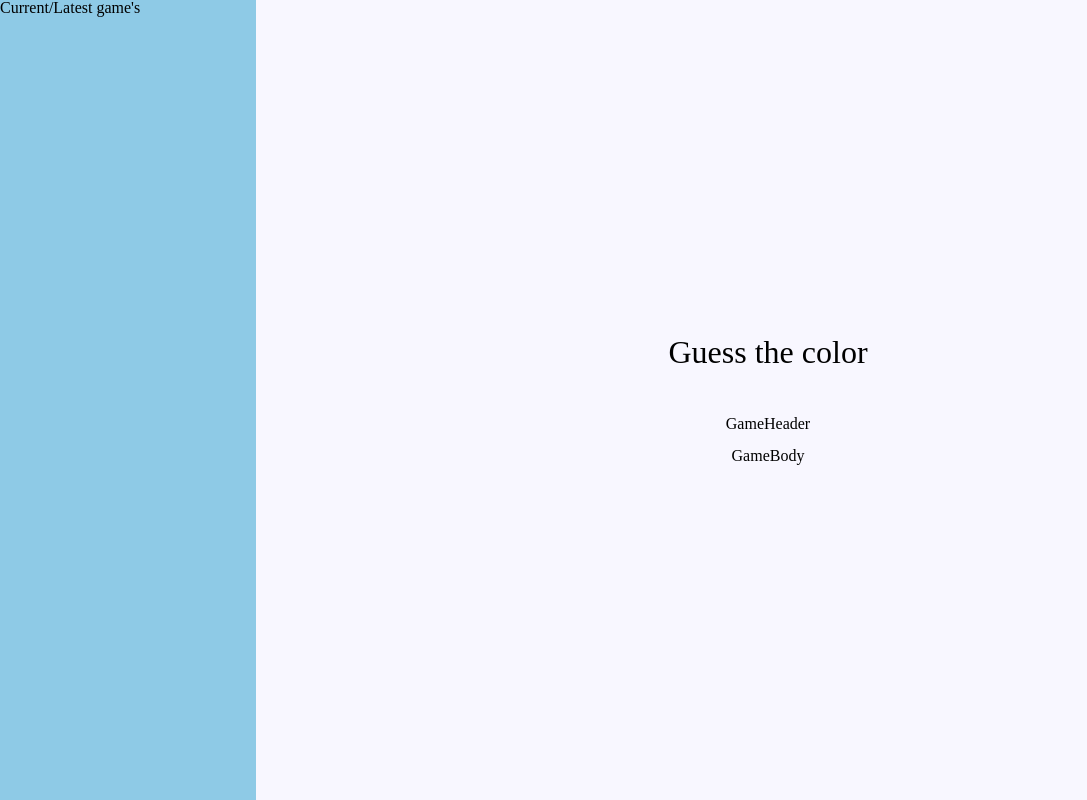
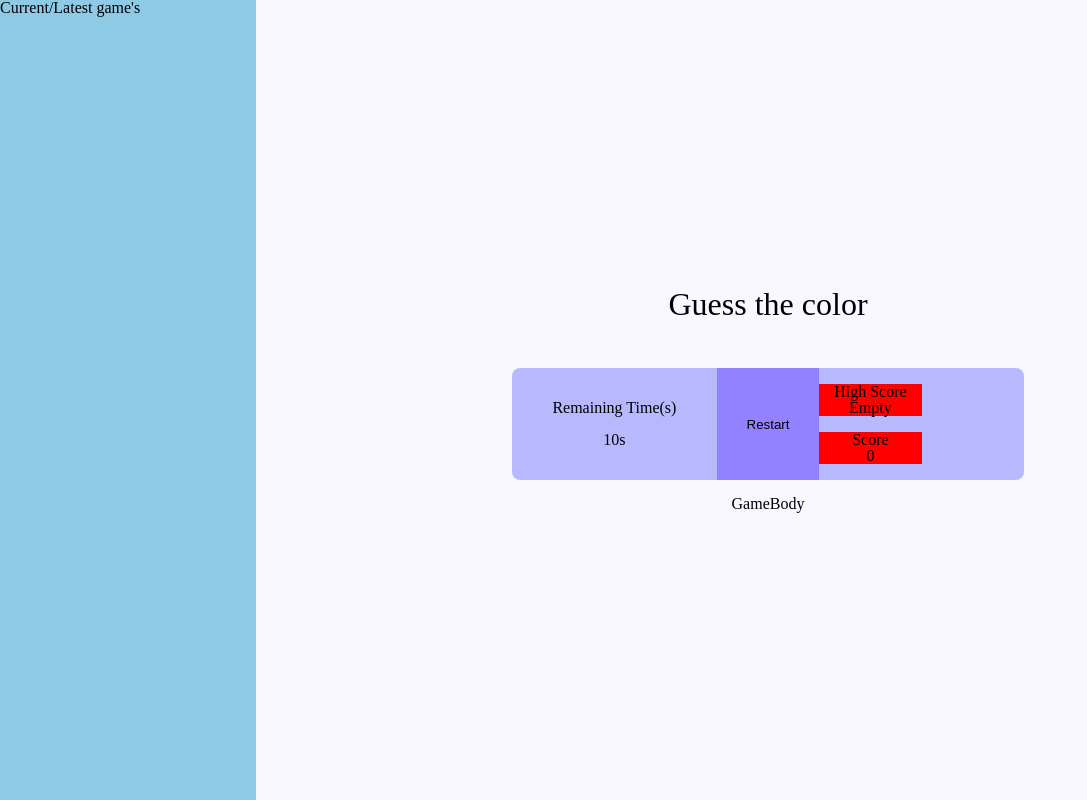
Before and after one commit to LuisEduardo20/Guess_The_Color, a React (Create React App) app: page / in a window 1280 px wide. Shown: the whole page, without its empty margins (0-1087 px from the left). Built offline with nearby package versions, Linux system fonts and the light colour scheme.

Commit message:
feat: game header

```diff
--- a/src/components/GameHeader/index.jsx
+++ b/src/components/GameHeader/index.jsx
@@ -1,7 +1,37 @@
 import React from "react";
+import { usePlayer } from "../../hooks/usePlayer";
+import { useGame } from "../../hooks/useGame";
+
+import "./styles.scss";
 
 const GameHeader = () => {
-  return <div>GameHeader</div>;
+  const { highScore, playerScore } = usePlayer();
+  const { gameTime, handleRestartGame } = useGame();
+
+  return (
+    <div className='header'>
+      <section className='remaining-time'>
+        <h5>Remaining Time(s)</h5>
+        <p>{gameTime}s</p>
+      </section>
+
+      <section className='restart'>
+        <button onClick={handleRestartGame}>Restart</button>
+      </section>
+
+      <section className='score'>
+        <div>
+          <h5>High Score</h5>
+          <p>{highScore ? highScore.score : "Empty"}</p>
+        </div>
+
+        <div>
+          <h5>Score</h5>
+          <p>{playerScore}</p>
+        </div>
+      </section>
+    </div>
+  );
 };
 
 export default GameHeader;
--- a/src/components/GameHeader/styles.scss
+++ b/src/components/GameHeader/styles.scss
@@ -0,0 +1,59 @@
+.header {
+  width: 100%;
+
+  display: grid;
+  grid-template-columns: 40% 1fr 40%;
+
+  border-radius: 8px;
+  background-color: var(--soft-violet);
+
+  .remaining-time,
+  .score {
+    padding: 1rem 0;
+
+    display: flex;
+    flex-direction: column;
+    align-items: center;
+    justify-content: center;
+    gap: 1rem;
+  }
+
+  .remaining-time {
+    // background-color: blue;
+  }
+
+  .restart {
+    background-color: green;
+
+    button {
+      width: 100%;
+      height: 100%;
+
+      background-color: var(--violet);
+      border: none;
+    }
+  }
+
+  .score {
+    // background-color: yellow;
+    // display: grid;
+    // grid-template-rows: 1fr 1fr;
+
+    div {
+      width: 100%;
+      height: 50%;
+      // display: grid;
+      // grid-template-columns: 1fr 1fr;
+
+      h5,
+      p {
+        width: 50%;
+        // height: 100%;
+        display: flex;
+        align-items: center;
+        justify-content: center;
+        background-color: red;
+      }
+    }
+  }
+}
```
